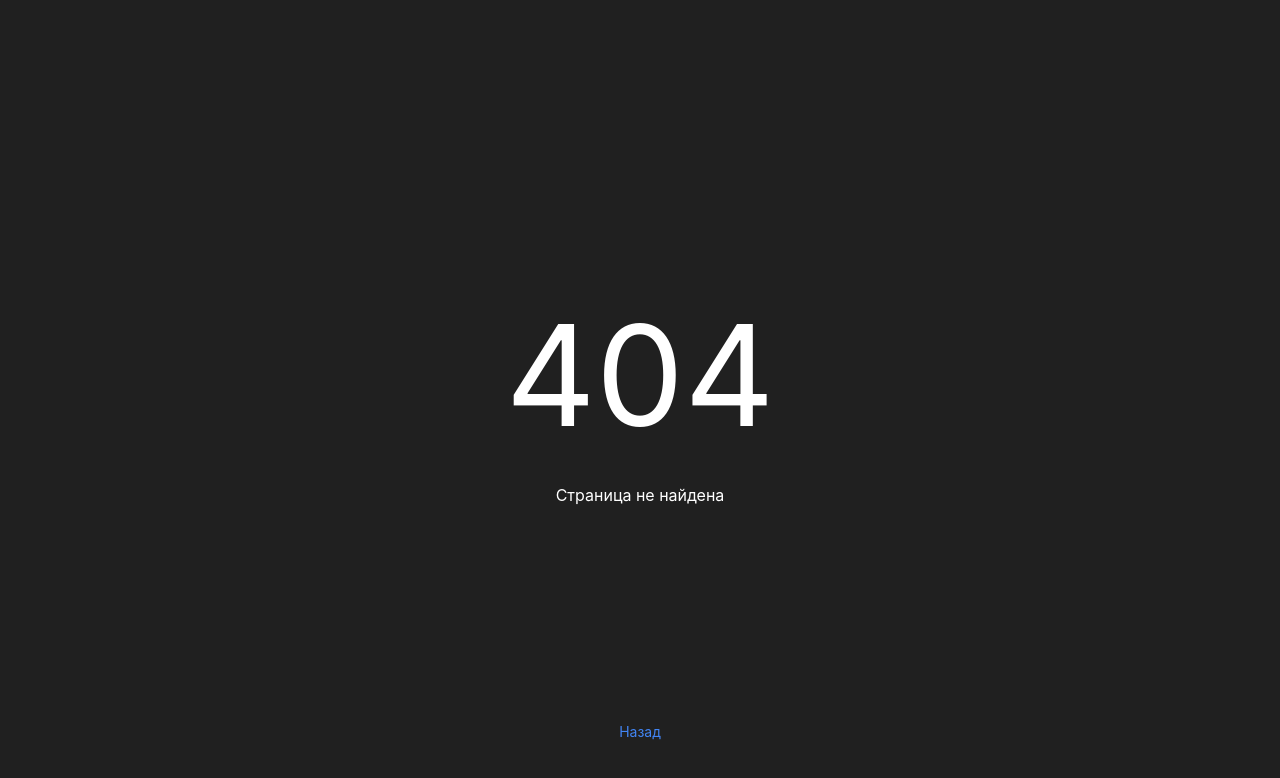
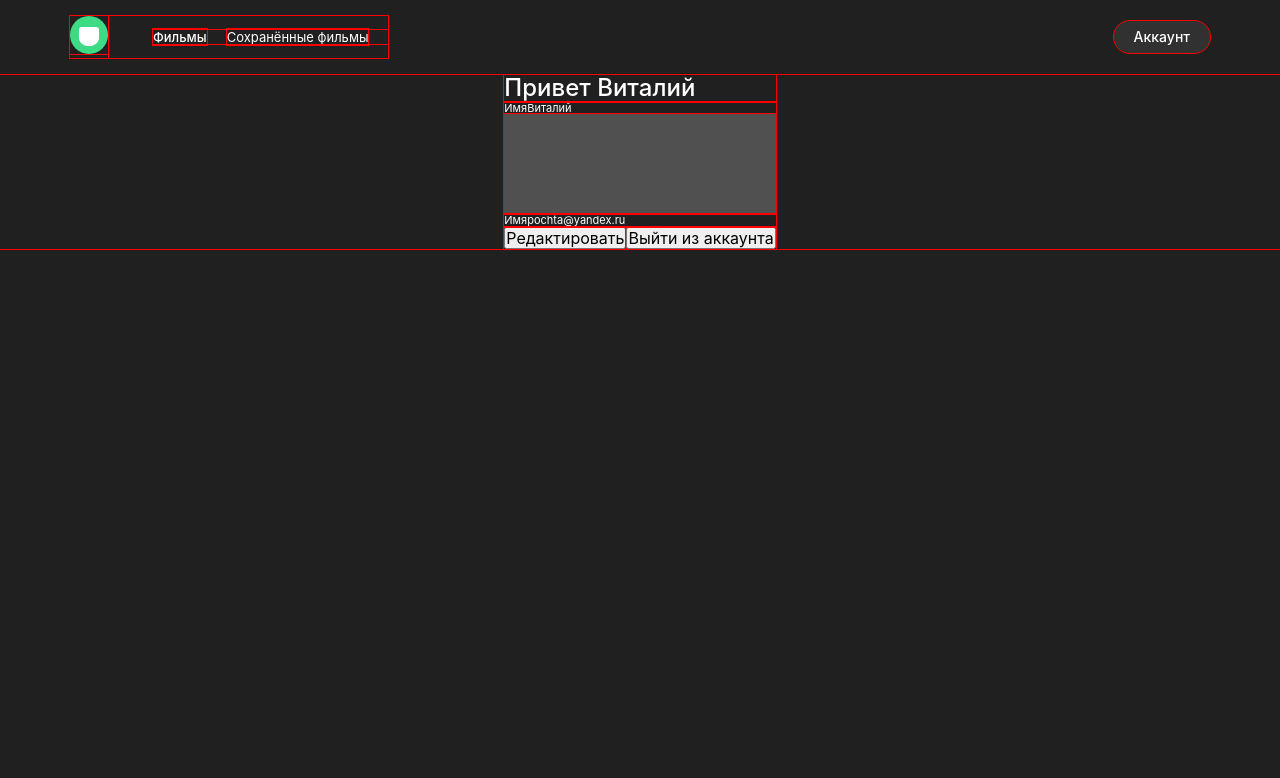
Before and after one commit to MrPhysix/movies-explorer-frontend, a React (Create React App) app: page /profile in a window 1280 px wide. Before the commit this address led to /404. Shown: the top 778 px of the page. Built offline with nearby package versions, Linux system fonts and the light colour scheme.

Commit message:
profile started/404 done/header-footer routes

```diff
--- a/src/components/App/App.js
+++ b/src/components/App/App.js
@@ -1,5 +1,7 @@
-import React from 'react';
-import { Routes, Route, Navigate } from 'react-router-dom';
+import React, { useState } from 'react';
+import {
+  Routes, Route, Navigate, useNavigate,
+} from 'react-router-dom';
 import './App.css';
 import Header from '../Header/Header';
 import Main from '../Main/Main';
@@ -9,17 +11,42 @@ import ScrollUpButton from '../ScrollUpButton/ScrollUpButton';
 import ProtectedRoute from '../ProtectedRoute/ProtectedRoute';
 import SavedMovies from '../SavedMovies/SavedMovies';
 import NotFoundPage from '../NotFoundPage/NotFoundPage';
-import usePageNotFound from '../../hooks/usePageNotFound';
+import usePage from '../../hooks/usePage';
+import Profile from '../Profile/Profile';
 //
+function App() {
+  // routes etc
+  const [
+    pageNotFound,
+    pageProfile,
+    pageLogin,
+    pageRegister,
+  ] = [
+    usePage('/404'),
+    usePage('/profile'),
+    usePage('/signin'),
+    usePage('/signup'),
+  ];
+  const navigate = useNavigate();
+  // states
+  const [isLogged, setIsLogged] = useState(true);
+  // auth handlers
+  const handleLogOut = () => {
+    setIsLogged(false);
+    navigate('/');
+  };
 
-function App() {
-  const pageNotFound = usePageNotFound();
-  const isLogged = true;
+  const handleLogIn = () => {
+    setIsLogged(true);
+  };
 
   return (
     <>
       <ScrollUpButton menuScrolled />
-      {!pageNotFound && <Header isLogged={isLogged} />}
+      {
+        !pageNotFound && !pageLogin && !pageRegister
+        && <Header isLogged={isLogged} handleLogIn={handleLogIn} />
+      }
       <Routes>
         <Route
           path="/*"
@@ -54,8 +81,12 @@ function App() {
             </ProtectedRoute>
         )}
         />
+        <Route
+          path="/profile"
+          element={<Profile handleLogOut={handleLogOut} />}
+        />
       </Routes>
-      {!pageNotFound && <Footer />}
+      {!pageNotFound && !pageProfile && <Footer />}
     </>
   );
 }
--- a/src/components/Footer/Footer.js
+++ b/src/components/Footer/Footer.js
@@ -1,17 +1,11 @@
 import React from 'react';
 import './Footer.css';
 import ExternalLink from '../ExternalLink/ExternalLink';
-import { behance, github } from '../../utils/landing-consts';
+import { praktikum, github, behance } from '../../utils/landing-consts';
 
 const title = 'Учебный проект Яндекс.Практикум х BeatFilm.';
 const year = new Date().getFullYear();
-const links = [
-  {
-    title: 'Яндекс.Практикум',
-    link: '',
-  },
-  github, behance,
-];
+const links = [praktikum, github, behance];
 
 function Footer() {
   return (
--- a/src/components/Header/Header.js
+++ b/src/components/Header/Header.js
@@ -1,19 +1,21 @@
-import React from 'react';
+import React, { useMemo } from 'react';
 import './Header.css';
 import { Link } from 'react-router-dom';
 import Logo from '../../images/logo.svg';
 import HeaderButton from './HeaderButton';
 import useScrollPosition from '../../hooks/useScrollPosition';
 
-function Header({ isLogged }) {
+function Header({ isLogged, handleLogIn }) {
   const scrollPosition = useScrollPosition();
   const style = `header ${scrollPosition > 0 && ' shadow'}`;
+  //
+  const onLogInClick = useMemo(() => handleLogIn, []);
 
   return (
     <header className={style}>
       <div className="header__wrapper">
-        <Link to={isLogged ? '/movies' : '/'}>
-          <img src={Logo} alt="logo" className="header__logo" />
+        <Link to={isLogged ? '/movies' : '/'} className="header__logo">
+          <img src={Logo} alt="logo" />
         </Link>
         {
           isLogged
@@ -27,11 +29,11 @@ function Header({ isLogged }) {
       </div>
       {
         isLogged
-          ? (<Link to="/" className="profile_button button-hover">Аккаунт</Link>)
+          ? (<Link to="/profile" className="profile_button button-hover">Аккаунт</Link>)
           : (
             <nav className="header__auth">
               <HeaderButton className="link-hover">Регистрация</HeaderButton>
-              <HeaderButton className="header__button-green button-hover">Вход</HeaderButton>
+              <HeaderButton className="header__button-green button-hover" onClick={onLogInClick}>Вход</HeaderButton>
             </nav>
           )
 
--- a/src/components/Header/HeaderButton.js
+++ b/src/components/Header/HeaderButton.js
@@ -1,9 +1,9 @@
 import React from 'react';
 import './HeaderButton.css';
 
-function HeaderButton({ className, children }) {
+function HeaderButton({ className, children, onClick }) {
   return (
-    <button className={`${className} header__button`} type="button">{children}</button>
+    <button className={`${className} header__button`} type="button" onClick={onClick}>{children}</button>
   );
 }
 
--- a/src/components/NotFoundPage/NotFoundPage.css
+++ b/src/components/NotFoundPage/NotFoundPage.css
@@ -32,14 +32,38 @@
 }
 
 .not-found__link {
+    position: absolute;
+    display: inline-block;
     font-family: inherit;
     font-style: inherit;
     font-weight: inherit;
     font-size: 14px;
     color: #4285F4;
-    position: absolute;
+    text-decoration: none;
     left: 50%;
     transform: translate(-50%, 0);
     bottom: 60px;
-    text-decoration: none;
 }
+
+@media screen and (max-width: 767px) {
+    .not-found__title {
+        font-size: 80px;
+    }
+
+    .not-found__subtitle {
+        margin-top: 10px;
+        font-size: 12px;
+    }
+
+    .not-found__link {
+        font-size: 12px;
+        bottom: 30px;
+    }
+}
+
+@media screen and (min-width: 768px) and (max-width: 1024px) {
+    .not-found__link {
+        font-size: 12px;
+        bottom: 220px;
+    }
+}
--- /dev/null
+++ b/src/components/Profile/Profile.css
@@ -0,0 +1,42 @@
+.profile {
+    font-family: 'Inter', sans-serif;
+    color: #fff;
+}
+
+.profile__title{
+    font-family: inherit;
+    font-weight: 500;
+    font-style: normal;
+    font-size: 24px;
+    padding: 0;
+    margin: 0;
+}
+
+.profile__info {
+    display: flex;
+    flex-direction: column;
+    padding: 0;
+    margin: 0;
+    font-size: 11px;
+    max-width: 410px;
+}
+
+.divider {
+    margin: 0;
+    padding: 0;
+    display: block;
+    width: 100%;
+    height: 100px;
+}
+
+.profile__info_str {
+    padding: 0;
+    margin: 0;
+    font-weight: 400;
+    font-size: 11px;
+}
+
+.profile__info_str::before {
+    content: 'Имя';
+
+}
--- /dev/null
+++ b/src/components/Profile/Profile.js
@@ -0,0 +1,27 @@
+import React, { useMemo } from 'react';
+import './Profile.css';
+
+function Profile({ handleLogOut }) {
+  const onLogOutClick = useMemo(() => handleLogOut, []);
+
+  return (
+    <main className="profile">
+      <h1 className="profile__title">Привет Виталий</h1>
+      <div className="profile__info">
+        <div className="profile__info_str">Виталий</div>
+        <i className="divider" />
+        <div className="profile__info_str">pochta@yandex.ru</div>
+      </div>
+      <button className="profile__button" type="button">Редактировать</button>
+      <button
+        className="profile__button"
+        type="button"
+        onClick={onLogOutClick}
+      >
+        Выйти из аккаунта
+      </button>
+    </main>
+  );
+}
+
+export default Profile;
--- /dev/null
+++ b/src/hooks/usePage.js
@@ -0,0 +1,16 @@
+import { useState, useEffect } from 'react';
+import { useLocation } from 'react-router-dom';
+
+function usePage(path) {
+  const { pathname } = useLocation();
+  const [isPage, setIsPage] = useState(false);
+
+  useEffect(() => {
+    if (pathname === path) setIsPage(true);
+    else setIsPage(false);
+  }, [pathname]);
+
+  return isPage;
+}
+
+export default usePage;
--- a/src/hooks/usePageNotFound.js
+++ /dev/null
@@ -1,16 +0,0 @@
-import { useState, useEffect } from 'react';
-import { useLocation } from 'react-router-dom';
-
-function usePageNotFound() {
-  const { pathname } = useLocation();
-  const [pageNotFound, setPageNotFound] = useState(false);
-
-  useEffect(() => {
-    if (pathname === '/404') setPageNotFound(true);
-    else setPageNotFound(false);
-  }, [pathname]);
-
-  return pageNotFound;
-}
-
-export default usePageNotFound;
--- a/src/index.css
+++ b/src/index.css
@@ -16,5 +16,5 @@ body::before {
   box-sizing: border-box;
   margin: 0;
   padding: 0;
-  /*outline: 1px red solid;*/
+  outline: 1px red solid;
 }
--- a/src/utils/landing-consts.js
+++ b/src/utils/landing-consts.js
@@ -64,3 +64,8 @@ export const github = {
   title: 'Github',
   link: 'https://github.com/MrPhysix',
 };
+
+export const praktikum = {
+  title: 'Яндекс.Практикум',
+  link: 'https://praktikum.yandex.ru/',
+};
```
